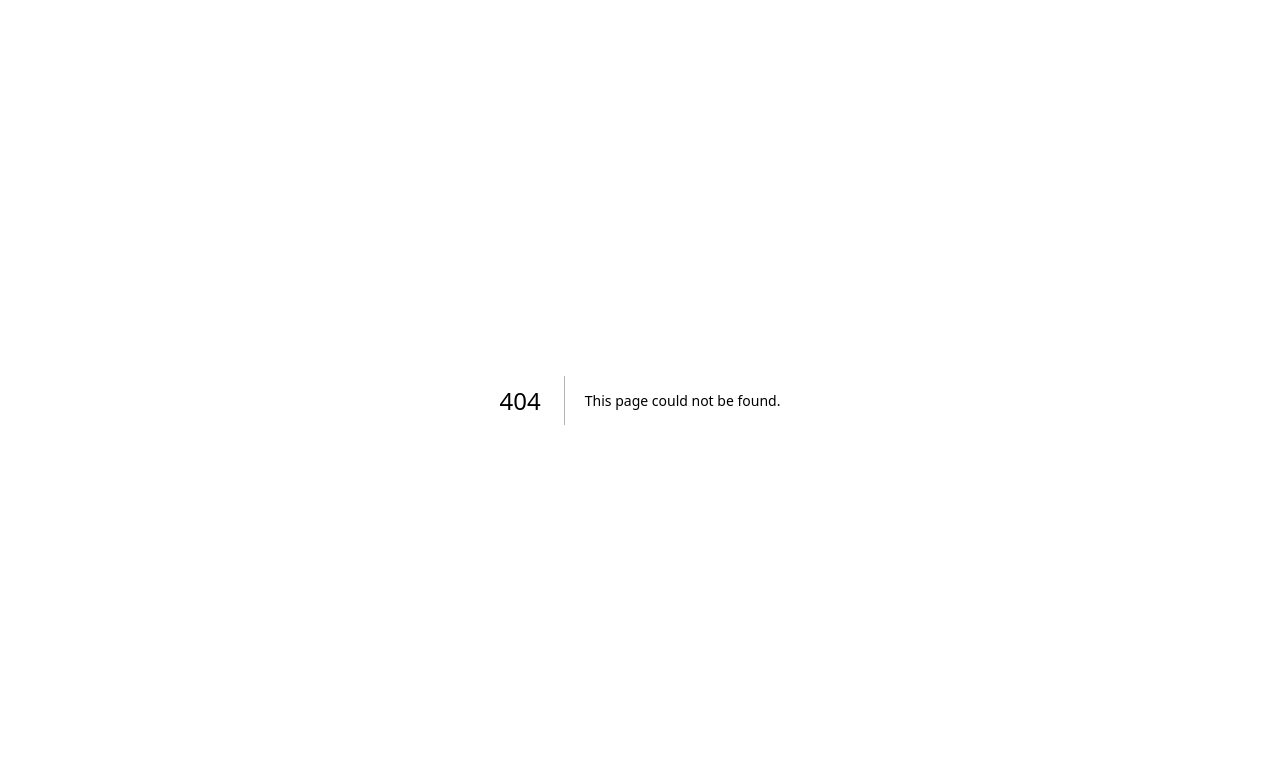
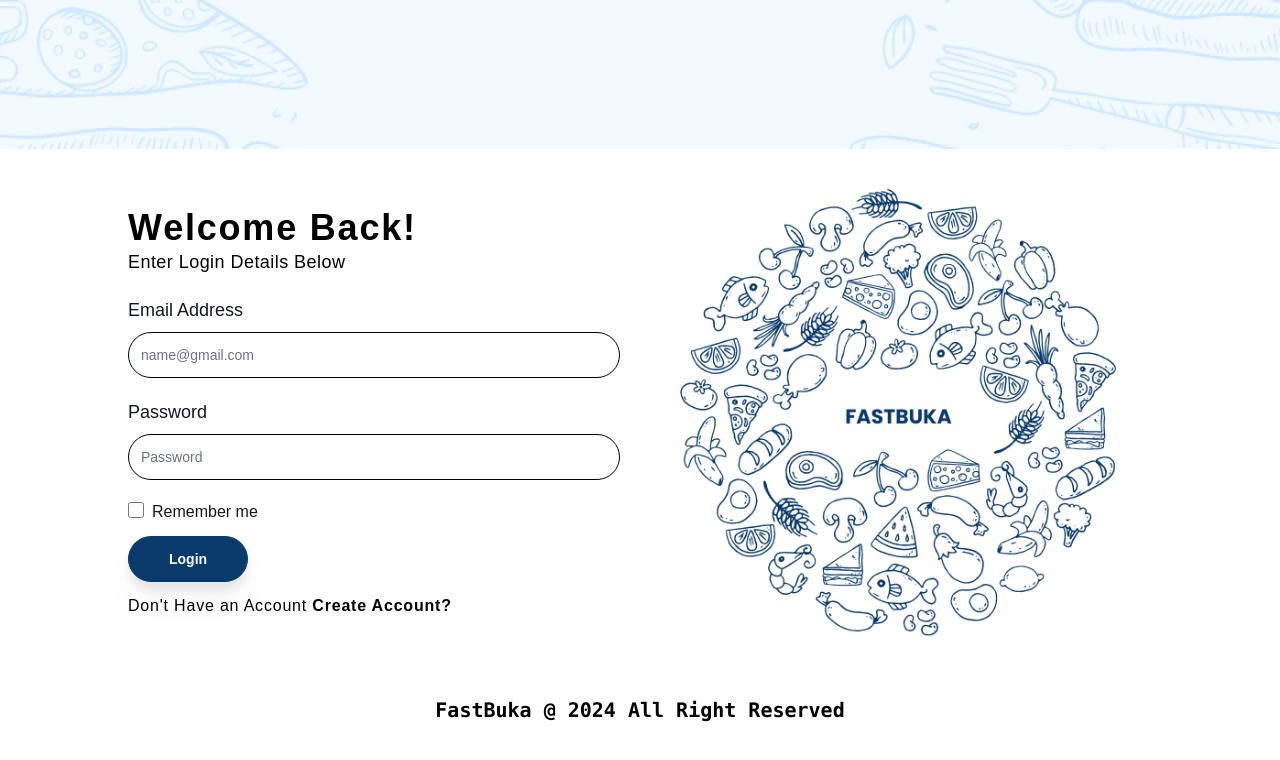
Before and after one commit to fastbuka/vendor.fastbuka.com, a Next.js app in the folder fast-buka/: page /login in a window 1280 px wide. Before the commit this address had no page. Shown: the top 760 px of the page. Built offline with nearby package versions, Linux system fonts and the light colour scheme.

Commit message:
Completed Login Page

```diff
--- /dev/null
+++ b/fast-buka/src/pages/login.tsx
@@ -0,0 +1,90 @@
+import React from "react";
+import Image from "next/image";
+import Link from "next/link";
+import Section from "../../public/images/Section.png";
+import login from "../../public/images/login.png";
+
+export default function Login() {
+  return (
+    <div>
+      <div className="bg-[]"></div>
+      <Image alt="" src={Section} className="img-fluid hidden md:block" />
+      <div className="container mx-auto grid grid-cols-1 md:grid-cols-2 gap-10 items-center mt-5">
+        <div className="md:ms-32 ms-10 order-last md:order-1">
+          <h1 className="text-4xl font-bold tracking-wider">Welcome Back!</h1>
+          <p className="text-lg tracking-wide">Enter Login Details Below</p>
+          <div className="login-form mt-5">
+            <form className="">
+              <div className="mb-5">
+                <label
+                  htmlFor="email"
+                  className="block mb-2 text-lg font-medium text-gray-900 dark:text-white"
+                >
+                  Email Address
+                </label>
+                <input
+                  type="email"
+                  id="email"
+                  className="bg-white border border-black text-gray-900 text-sm rounded-full block w-full p-3 placeholder-gray-500"
+                  placeholder="name@gmail.com"
+                  required
+                />
+              </div>
+              <div className="mb-5">
+                <label
+                  htmlFor="password"
+                  className="block mb-2 text-lg font-medium text-gray-900 dark:text-white"
+                >
+                  Password
+                </label>
+                <input
+                  type="password"
+                  id="password"
+                  className="bg-white border border-black text-gray-900 text-sm rounded-full block w-full p-3 placeholder-gray-500"
+                  placeholder="Password"
+                  required
+                />
+              </div>
+              <div className="flex items-start mb-1">
+                <div className="flex items-center h-5">
+                  <input
+                    id="remember"
+                    type="checkbox"
+                    value=""
+                    className="w-4 h-4 border border-black rounded bg-auto"
+                  />
+                </div>
+                <label
+                  htmlFor="remember"
+                  className="ms-2 block mb-2 text-md font-medium text-gray-900 dark:text-white"
+                >
+                  Remember me
+                </label>
+              </div>
+              <button
+                type="submit"
+                className="text-white bg-[#0a3a6b] border border-[#0a3a6b] font-semibold rounded-full text-sm px-10 py-3 text-center drop-shadow-xl transition ease-in-out delay-150 hover:-translate-y-1 hover:bg-white hover:text-[#0a3a6b] duration-300 hover:drop-shadow-2xl"
+              >
+                Login
+              </button>
+              <p className="mt-3 tracking-wider">
+                Don't Have an Account{" "}
+                <span className="font-bold">
+                  <Link href="">Create Account?</Link>
+                </span>
+              </p>
+            </form>
+          </div>
+        </div>
+        <div className="order-2 ">
+          <Image src={login} alt="" className="img-fluid p-5 transition ease-in-out delay-150 hover:-translate-y-5" />
+        </div>
+      </div>
+      <footer>
+        <p className="text-center text-xl font-mono font-bold my-10">
+          FastBuka @ 2024 All Right Reserved
+        </p>
+      </footer>
+    </div>
+  );
+}
```
Also changed, not shown: fast-buka/src/pages/register.jsx (added).
